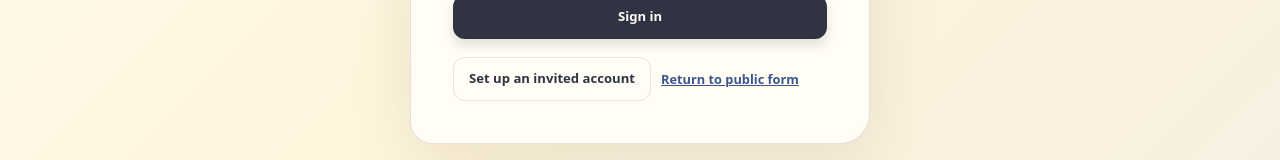
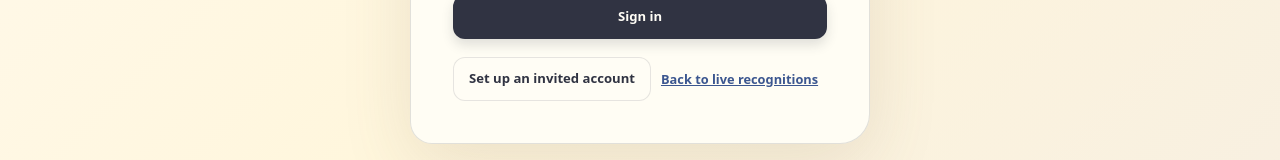
Before and after one commit to lovelaceaml-hub/mothers-love, a Next.js app: page /admin/login in a window 1280 px wide. Shown: the part 529-689 px from the top of the page. Built offline with nearby package versions, Linux system fonts and the light colour scheme.

Commit message:
Update admin public navigation label

```diff
--- a/src/app/admin/login/page.tsx
+++ b/src/app/admin/login/page.tsx
@@ -111,7 +111,7 @@ export default function AdminLoginPage() {
             <button type="button" className={styles.buttonQuiet} onClick={() => { setResetMode((value) => !value); setError(null); setMessage(null); }}>
               {resetMode ? 'Back to sign in' : 'Set up an invited account'}
             </button>
-            <Link className={styles.authLink} href="/">Return to public form</Link>
+            <Link className={styles.authLink} href="/">Back to live recognitions</Link>
           </div>
         </section>
       </div>
```
